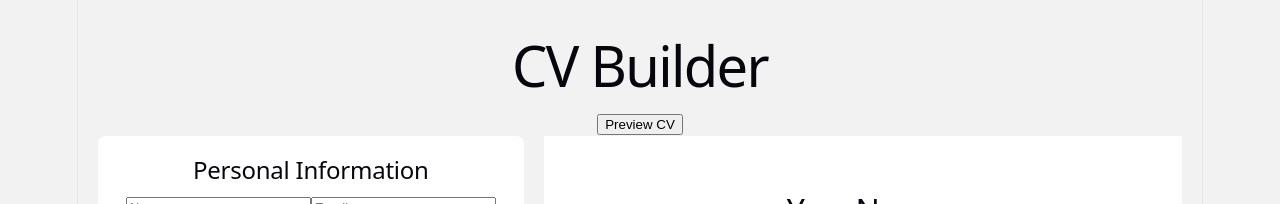
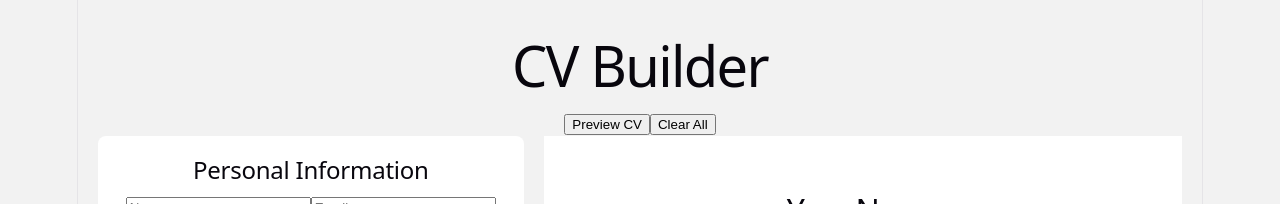
Before and after one commit to kidistm03/cv-making, a React (Vite) app: page / in a window 1280 px wide. Shown: the top 204 px of the page. Built offline with nearby package versions, Linux system fonts and the light colour scheme.

Commit message:
update app.jsx

```diff
--- a/src/App.jsx
+++ b/src/App.jsx
@@ -4,7 +4,6 @@ import PersonalForm from "./components/PersonalForm";
 import EducationForm from "./components/EducationForm";
 import ExperienceForm from "./components/ExperienceForm";
 import SkillsForm from "./components/SkillsForm";
-
 import CVPreview from "./components/CVPreview";
 
 import "./App.css";
@@ -21,13 +20,28 @@ function App() {
     },
 
     education: [],
-
     experience: [],
-
     skills: [],
   });
 
   const [isPreview, setIsPreview] = useState(false);
+
+  function clearAll() {
+    setCv({
+      personal: {
+        name: "",
+        email: "",
+        phone: "",
+        location: "",
+        linkedin: "",
+        github: "",
+      },
+
+      education: [],
+      experience: [],
+      skills: [],
+    });
+  }
 
   return (
     <div className="app">
@@ -36,6 +50,8 @@ function App() {
       <button onClick={() => setIsPreview(!isPreview)}>
         {isPreview ? "Edit CV" : "Preview CV"}
       </button>
+
+      <button onClick={clearAll}>Clear All</button>
 
       <div className="container">
         {!isPreview && (
```
